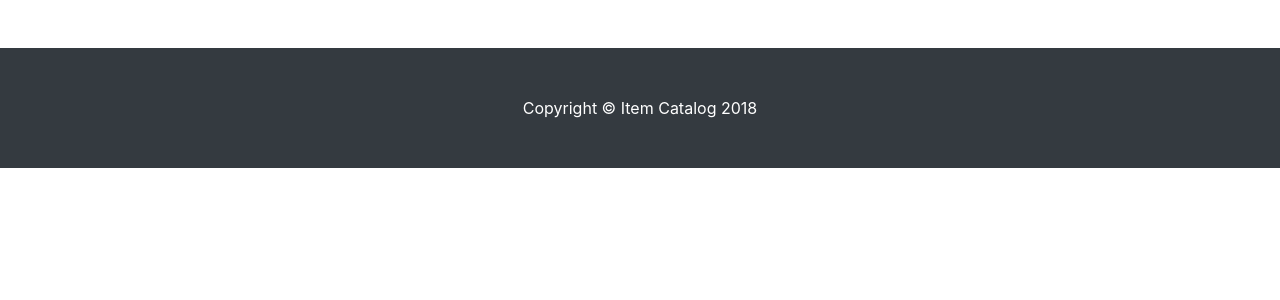
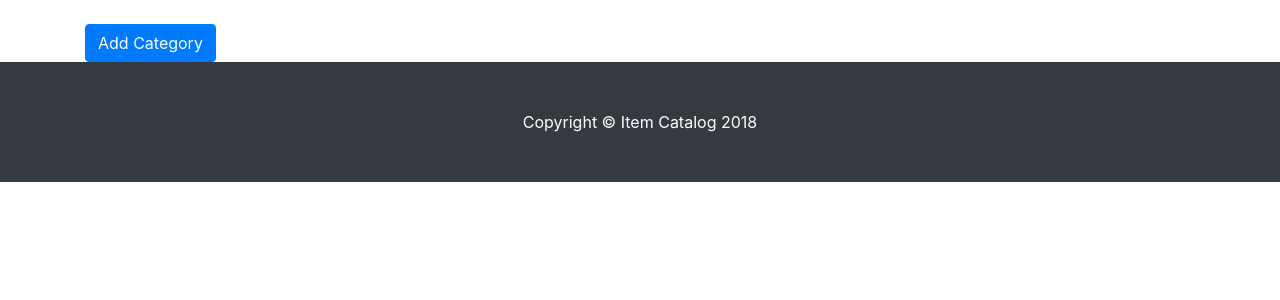
Before and after one commit to dotmido/uda-items-project, a Flask app: page /category/list/ in a window 1280 px wide. Shown: the part 56-356 px from the top of the page. Run offline with Flask 2, Linux system fonts and the light colour scheme; data that the repository does not hold is empty; some libraries are stand-ins or nearby versions.

Commit message:
feat: button to add new category

```diff
--- a/templates/categories.html
+++ b/templates/categories.html
@@ -28,9 +28,10 @@
     <br />
     <div class="row">
       <!-- /.col-lg-3 -->
-
-      <div class="col-lg-12">
-        <br>
+      <div class="col-lg-2">
+        <a href="{{url_for('newCategory')}}" class="btn btn-primary">Add Category</a>
+      </div>
+      <div class="col-lg-10">
         <div class="row">
           {%for category in categories %}
 
```
